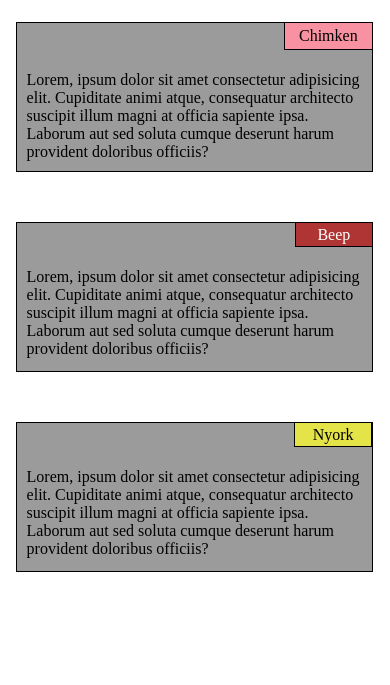
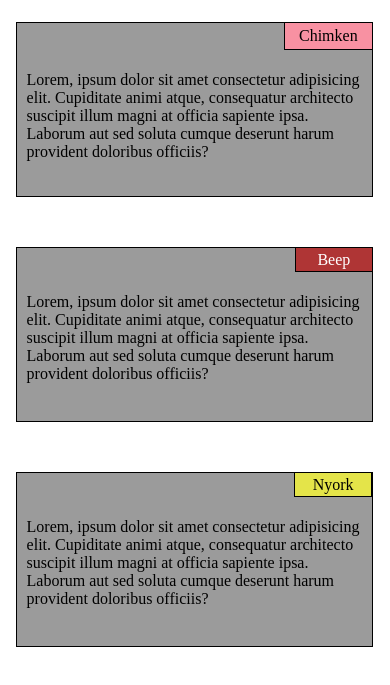
Before and after one commit to brianA-git/coursera-test, a plain HTML site: page module2-solution/index.html in a window 390 px wide. Shown: the part 65-750 px from the top of the page. Drawn offline with Linux system fonts and the light colour scheme.

Commit message:
Amended div height to 175px

```diff
--- a/module2-solution/css/module2-solution-stylesheet.css
+++ b/module2-solution/css/module2-solution-stylesheet.css
@@ -198,7 +198,7 @@
   .col-sm-12 {
     float: left;
     border: 1px solid black;
-    height: 150px;
+    height: 175px;
     float: left;
     margin: 25px 40px 25px 0px;
     position: relative;
```
